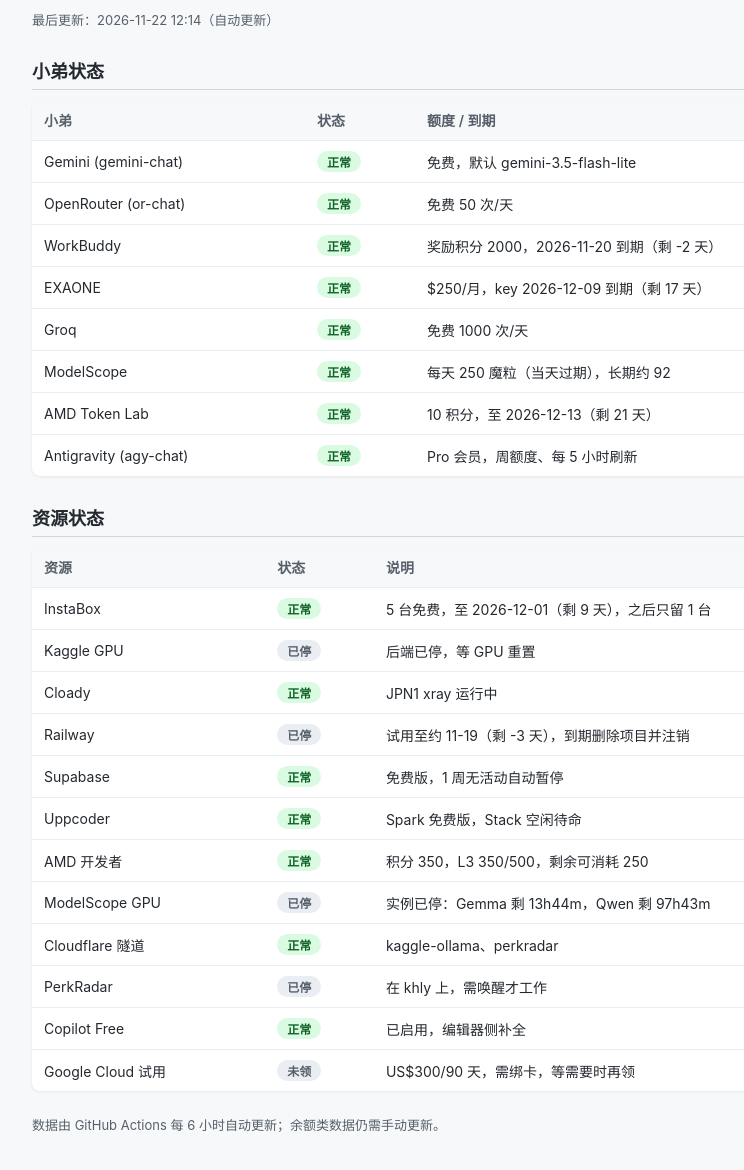
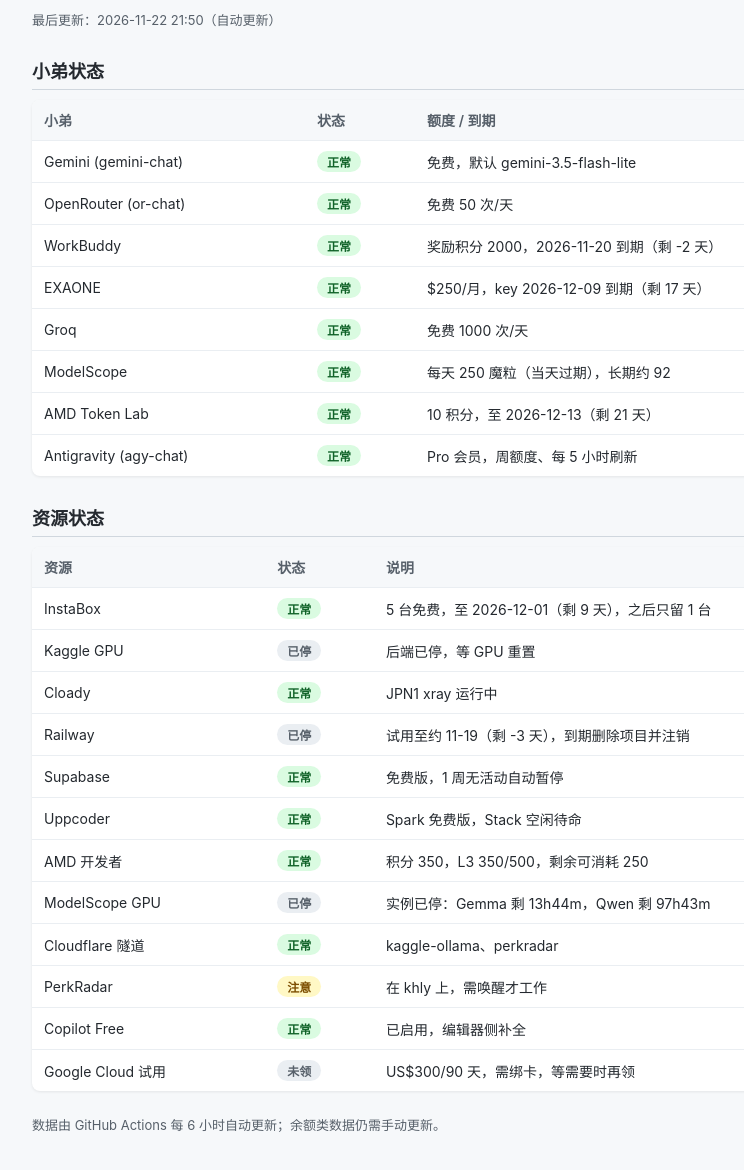
Before and after one commit to Clark626G/ai-studio, a plain HTML site: page index.html in a window 1280 px wide. Shown: the part 62-1232 px from the top of the page, without its empty margins (158-902 px from the left). Drawn offline with Linux system fonts and the light colour scheme.

Commit message:
Update dashboard [skip ci]

```diff
--- a/index.html
+++ b/index.html
@@ -22,7 +22,7 @@ tr:last-child td{border-bottom:none}
 </head>
 <body>
 <h1>AI 工作室状态看板</h1>
-<p class="updated">最后更新：2026-11-22 12:14（自动更新）</p>
+<p class="updated">最后更新：2026-11-22 21:50（自动更新）</p>
 <h2>小弟状态</h2>
 <table>
 <tr><th>小弟</th><th>状态</th><th>额度 / 到期</th></tr>
@@ -47,7 +47,7 @@ tr:last-child td{border-bottom:none}
 <tr><td>AMD 开发者</td><td><span class="badge ok">正常</span></td><td>积分 350，L3 350/500，剩余可消耗 250</td></tr>
 <tr><td>ModelScope GPU</td><td><span class="badge off">已停</span></td><td>实例已停：Gemma 剩 13h44m，Qwen 剩 97h43m</td></tr>
 <tr><td>Cloudflare 隧道</td><td><span class="badge ok">正常</span></td><td>kaggle-ollama、perkradar</td></tr>
-<tr><td>PerkRadar</td><td><span class="badge off">已停</span></td><td>在 khly 上，需唤醒才工作</td></tr>
+<tr><td>PerkRadar</td><td><span class="badge warn">注意</span></td><td>在 khly 上，需唤醒才工作</td></tr>
 <tr><td>Copilot Free</td><td><span class="badge ok">正常</span></td><td>已启用，编辑器侧补全</td></tr>
 <tr><td>Google Cloud 试用</td><td><span class="badge off">未领</span></td><td>US$300/90 天，需绑卡，等需要时再领</td></tr>
 </table>
```
